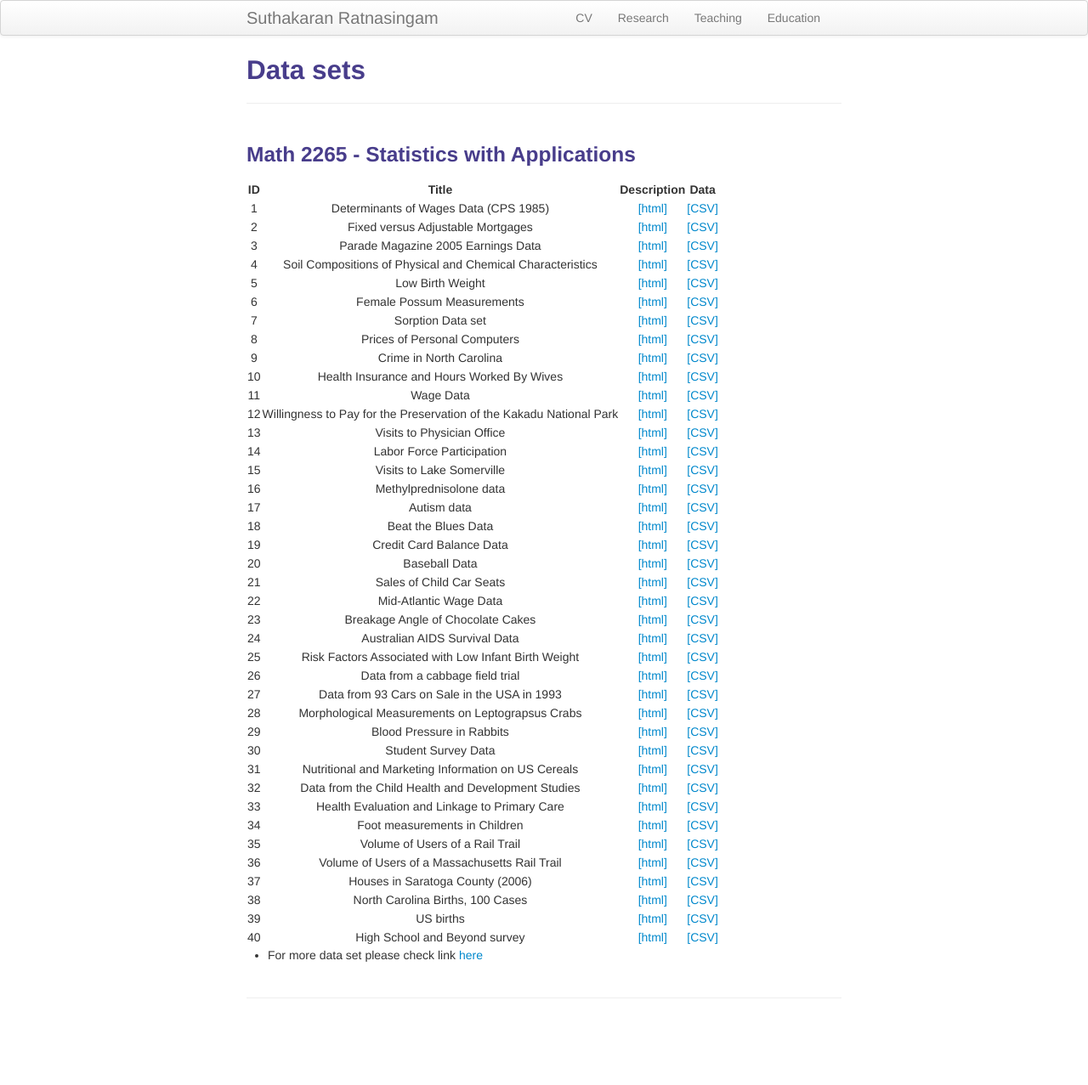
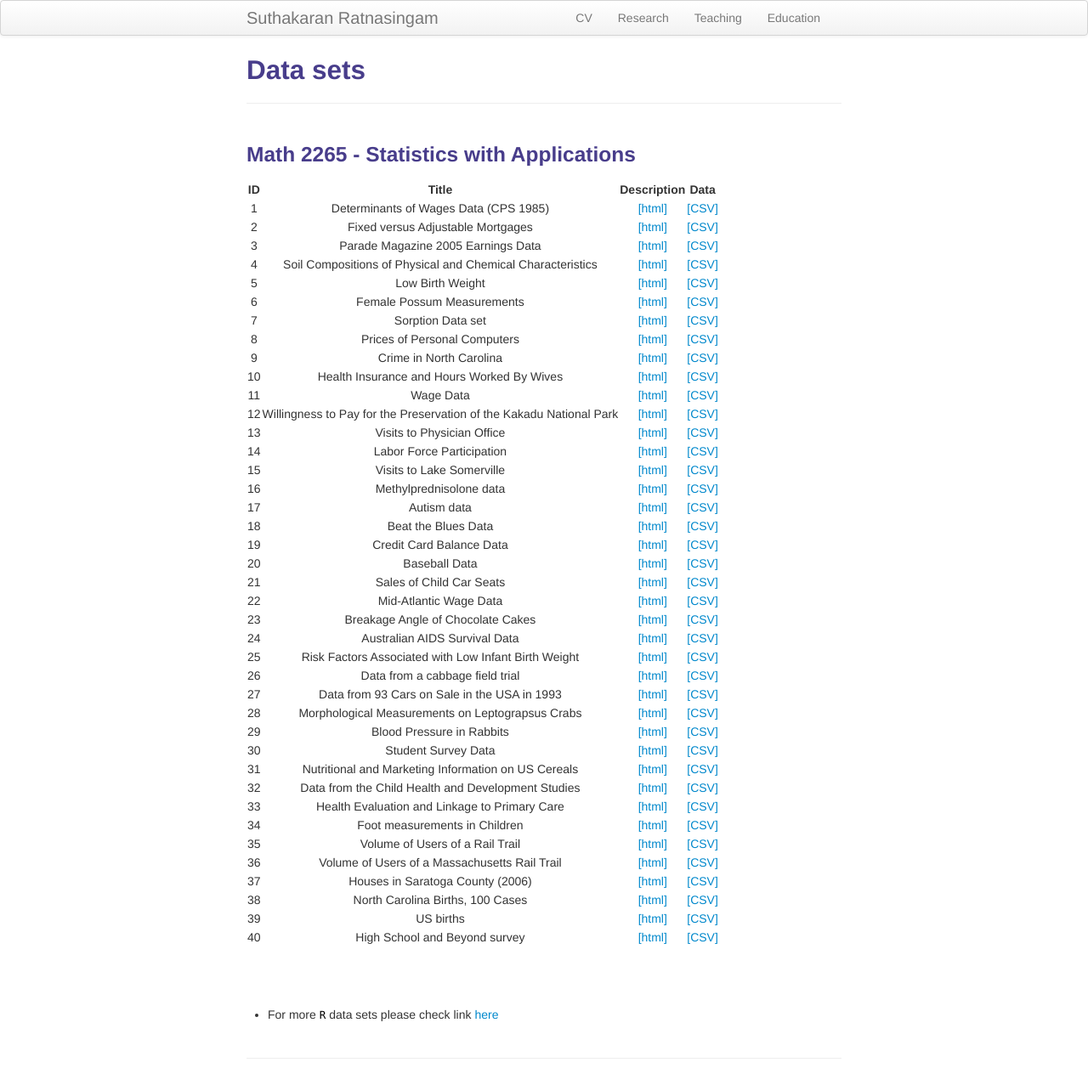
Before and after one commit to suthakaranr/suthakaranr.github.io, a Jekyll site: the page built from pages/Datasets2265.md, in a window 1280 px wide. Shown: the whole page at 85% size. Built offline with Jekyll 4.4.1, drawn with Linux system fonts in a browser that asks for light colours; before the commit the page ends 1206 px from its top, so only the background shows below that.

Commit message:
Update Datasets2265.md

```diff
--- a/pages/Datasets2265.md
+++ b/pages/Datasets2265.md
@@ -51,9 +51,11 @@ description: Data
 | 39     | US births       | <a style="text-decoration:none" href="https://vincentarelbundock.github.io/Rdatasets/doc/openintro/births14.html" target="_blank" rel="noopener noreferrer">[html]</a>       | <a style="text-decoration:none" href="../assets/Data2265/births14.csv" target="_blank" rel="noopener noreferrer">[CSV]</a>      |
 | 40     | High School and Beyond survey       | <a style="text-decoration:none" href="https://vincentarelbundock.github.io/Rdatasets/doc/openintro/hsb2.html" target="_blank" rel="noopener noreferrer">[html]</a>       | <a style="text-decoration:none" href="../assets/Data2265/hsb2.csv" target="_blank" rel="noopener noreferrer">[CSV]</a>      |
 
+<br/>
+<br/>
+<br/>
 
-
-* For more data set please check link [here](https://vincentarelbundock.github.io/Rdatasets/datasets.html)
+* For more ``R`` data sets please check link [here](https://vincentarelbundock.github.io/Rdatasets/datasets.html)
 
 
 <!-- Note: this is how to write a comment in HTML. Everything in here won't show up on your webpage.-->
```
